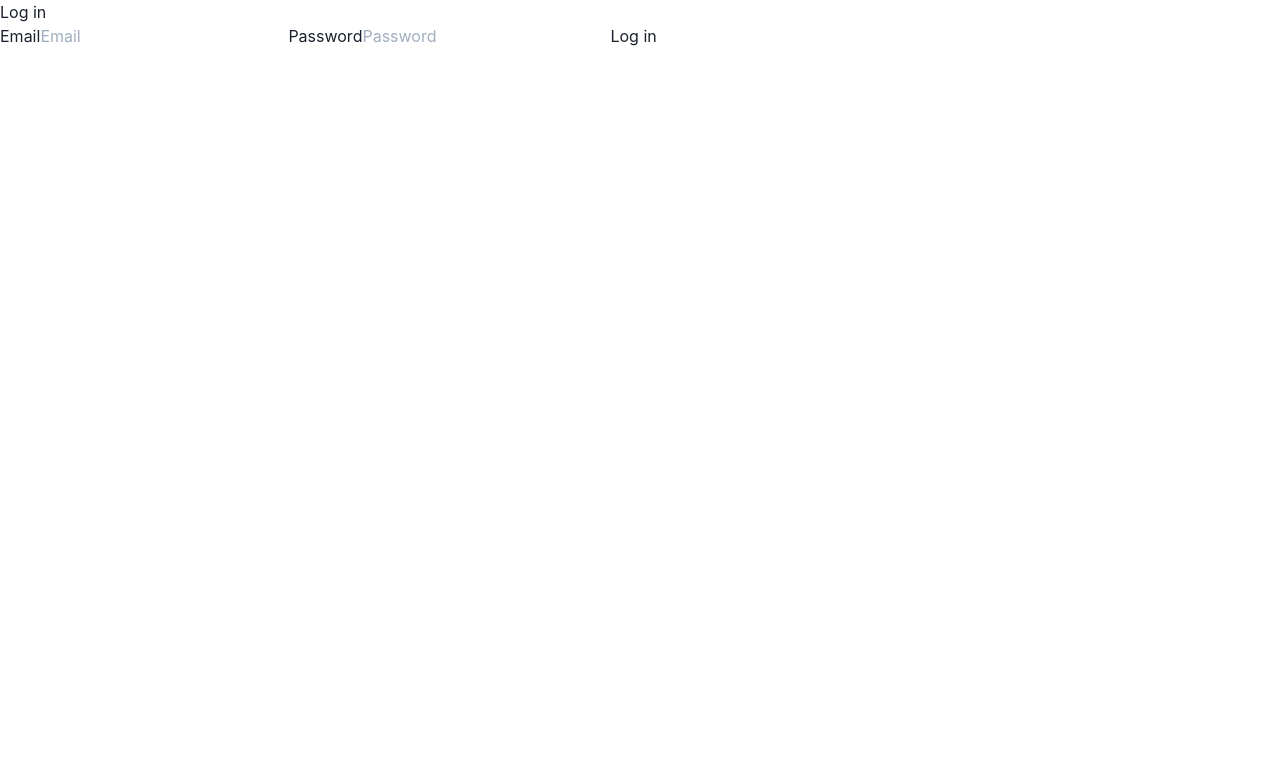
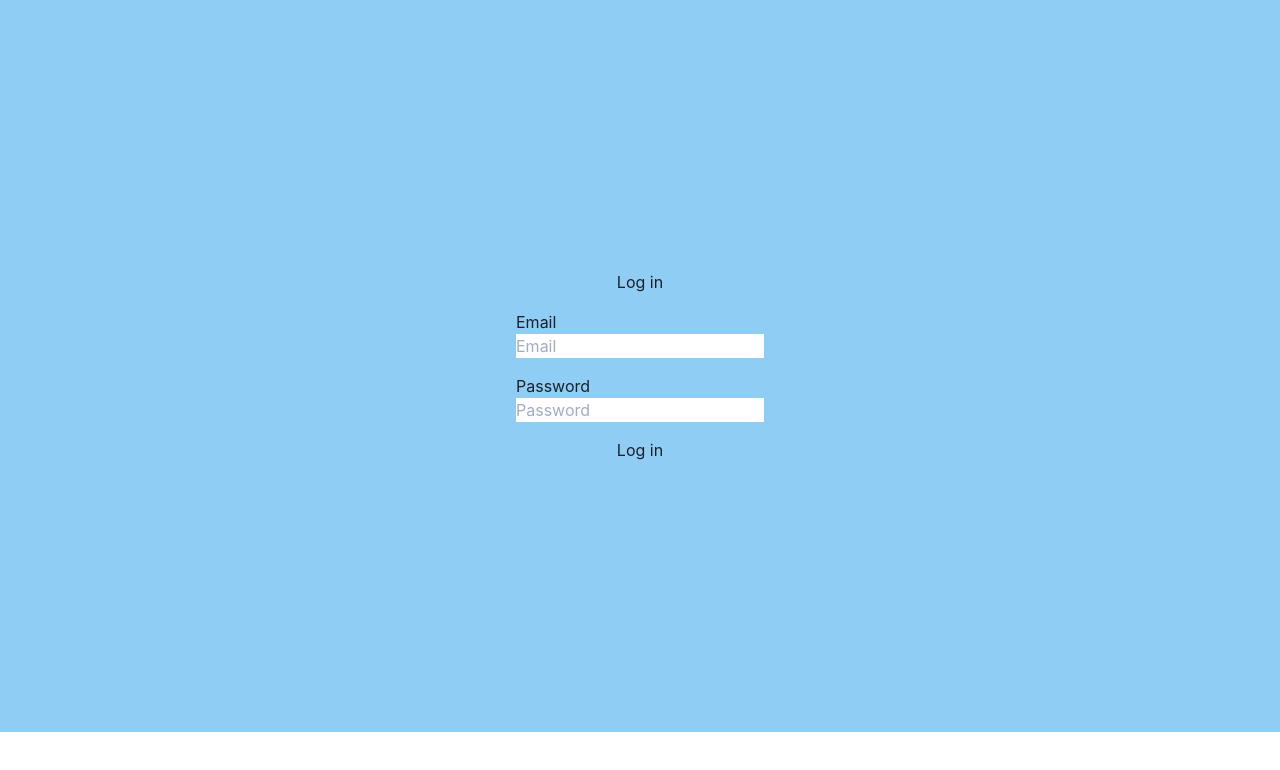
Before and after one commit to ryounasso/school_tech, a React (Create React App) app: page /login in a window 1280 px wide. Shown: the top 770 px of the page. Built offline with nearby package versions, Linux system fonts and the light colour scheme; no server answers.

Commit message:
login gamen

```diff
--- /dev/null
+++ b/src/auth/Login.css
@@ -0,0 +1,5 @@
+
+h1 {
+    text-align: center;
+    font-size: 48px;
+}
--- a/src/auth/Login.js
+++ b/src/auth/Login.js
@@ -1,7 +1,8 @@
 import React, { useContext } from "react";
 import { withRouter } from "react-router";
 import { AuthContext } from "./AuthProvider";
-
+import { Box, Button, Stack, Hstack, VStack } from "@chakra-ui/react"
+import './Login.css';
 const Login = ({ history }) => {
   const { login } = useContext(AuthContext);
 
@@ -13,20 +14,28 @@ const Login = ({ history }) => {
   };
 
   return (
-    <div>
+    <Box px={200} bg="blue.200">
+
+      <form onSubmit={handleSubmit}>
+        <VStack
+          //divider={<StackDivider borderColor="gray.200" />}
+          spacing={4}
+          align="center"
+          padding="270px"
+        >
           <h1>Log in</h1>
-      <form onSubmit={handleSubmit}>
           <label>
-          Email
+            <p>Email</p>
             <input name="email" type="email" placeholder="Email" />
           </label>
           <label>
-          Password
+            <p>Password</p>
             <input name="password" type="password" placeholder="Password" />
           </label>
           <button type="submit">Log in</button>
+        </VStack>
       </form>
-    </div>
+    </Box>
   );
 };
 
```
Also changed, not shown: 1 other file (tests, documents, lock files or other folders). Lines whose indentation alone changed are shown as unchanged.
